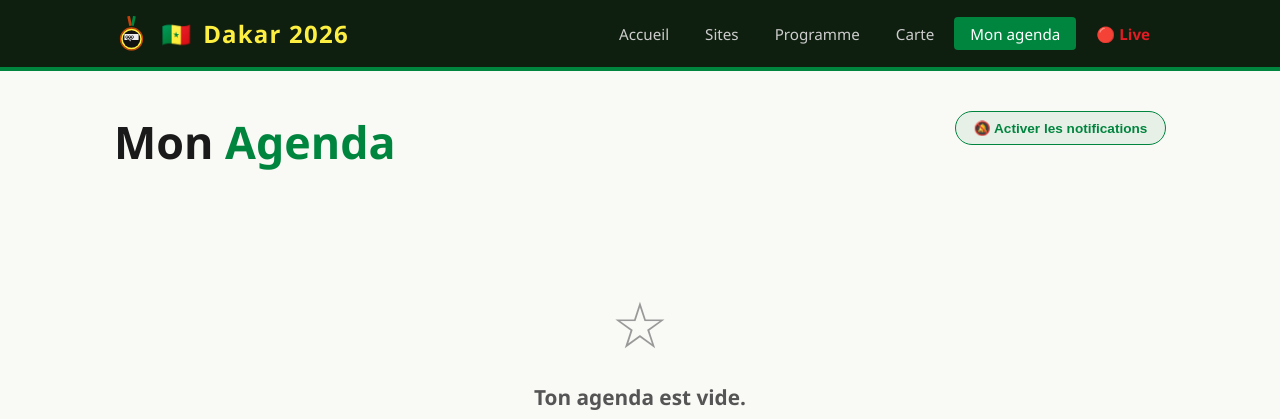
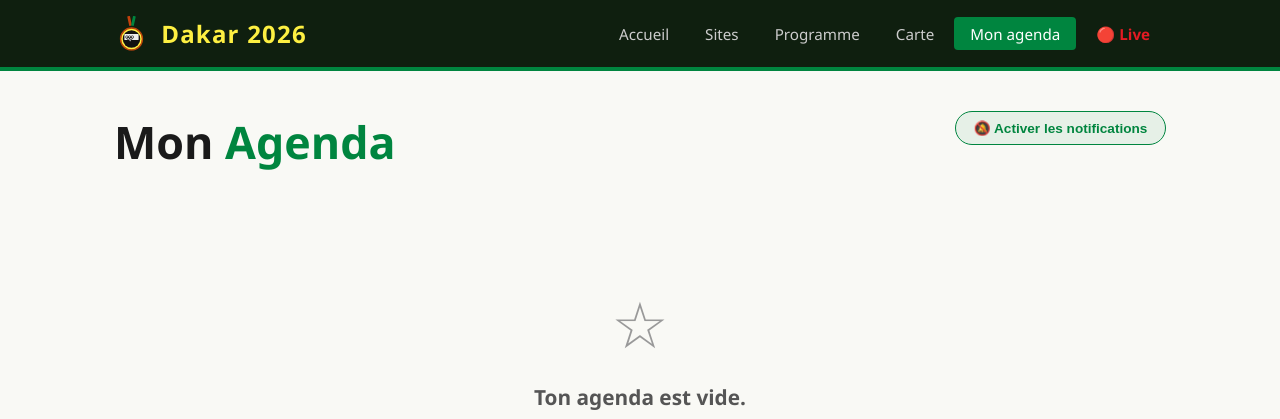
Before and after one commit to realAronaba/joj-dakar-2026, a Flask app: page /agenda in a window 1280 px wide. Shown: the top 419 px of the page. Run offline with Flask 3, Linux system fonts and the light colour scheme; data that the repository does not hold is empty.

Commit message:
fix: supprime drapeau SN du header
Co-Authored-By: Claude Sonnet 4.6 <noreply@anthropic.com>

```diff
--- a/app/templates/base.html
+++ b/app/templates/base.html
@@ -14,7 +14,6 @@
             <a href="{{ url_for('main.index') }}" class="header-brand">
                 <img src="{{ url_for('static', filename='images/favicon-joj.svg') }}"
                      alt="Logo JOJ" class="header-logo-img">
-                <span class="header-flag">🇸🇳</span>
                 <span class="header-title">Dakar 2026</span>
             </a>
 
```
